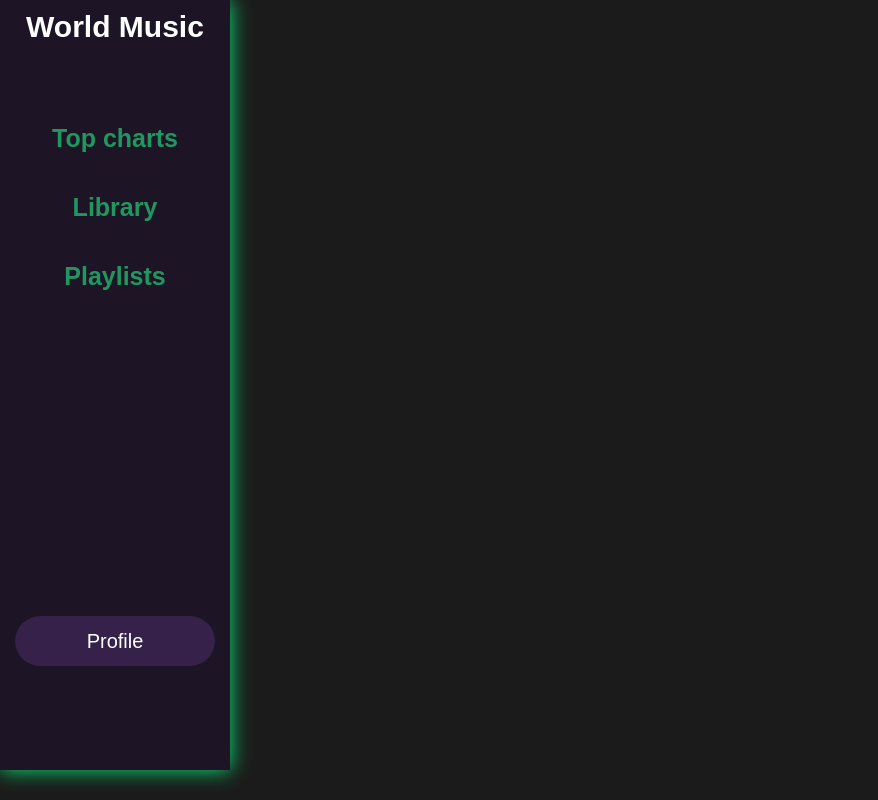
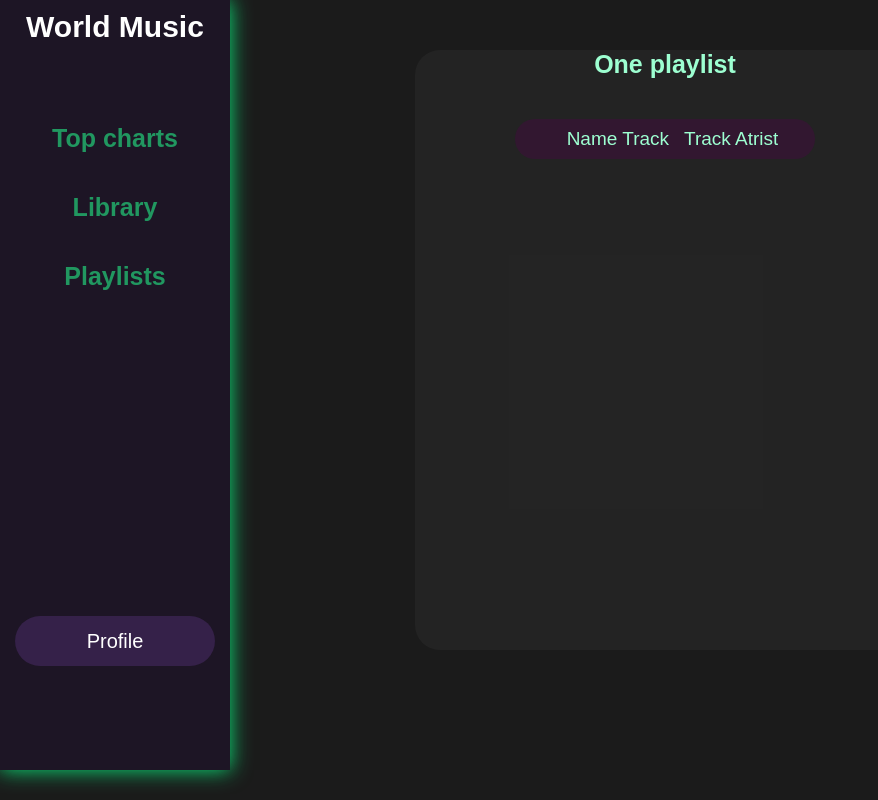
Before and after one commit to Weronnip/World-music, a React (Vite) app in the folder src/main/resources/static/frontend/: page / in a window 1280 px wide. Shown: the whole page, without its empty margins (0-878 px from the left). Built offline with nearby package versions, Linux system fonts and the light colour scheme; a web font is replaced by a local one.

Commit message:
add block playlist:

```diff
--- a/src/main/resources/static/frontend/src/View/Home.jsx
+++ b/src/main/resources/static/frontend/src/View/Home.jsx
@@ -4,7 +4,17 @@ function Home() {
     return(
 
         <div className="section">
-
+            <div className="wrappers">
+                <div className="playlist">
+                    <div className="name-block">One playlist</div>
+                    <div className="track-list">
+                        <div className="information-track">
+                            <div className="name-track">Name Track</div>
+                            <div className="artist-track">Track Atrist</div>
+                        </div>
+                    </div>
+                </div>
+            </div>
         </div>
     );
 }
--- a/src/main/resources/static/frontend/src/View/css/Home.css
+++ b/src/main/resources/static/frontend/src/View/css/Home.css
@@ -1,6 +1,7 @@
 @import url('https://fonts.googleapis.com/css2?family=Kodchasan:wght@200&display=swap');
 
-* {
+body {
+  background-color: #1b1b1b;
   width: 100% auto;
   height: 100% auto;
   padding: 0;
@@ -12,10 +13,6 @@
   overflow-x: hidden;
 }
 
-body {
-  background-color: #1b1b1b;
-}
-
 ::-webkit-scrollbar {
     width: 0px;
     background: transparent;
@@ -25,14 +22,53 @@ body {
     background: #FF0000;
 }
 
-.section{
-  position: relative;
+.section {
   display: flex;
   justify-content: center;
-  height: 100% auto;
-  top: 0;
-  left: 78px;
-  width: calc(100% - 78px);
-  transition: all 0.5s ease;
-  z-index: 2;
 }
+
+.wrappers {
+  width: 600px;
+  height: 600px;
+  display: flex;
+  margin-left: 150px;
+  margin-top: 50px;
+}
+
+.playlist {
+  background-color: #2c2c2c81;
+  border-radius: 25px;
+  width: 500px;
+  text-align: center;
+}
+
+.name-block {
+  text-align: center;
+  color: #9dffd1;
+  font-size: 25px;
+  font-weight: 600;
+}
+
+.track-list {
+  padding-top: 40px;
+  text-align: center;
+  display: flex;
+  justify-content: center;
+}
+
+.information-track {
+  background-color: #420c3e81;
+  border-radius: 25px;
+  display: flex;
+  align-items: center;
+  flex-direction: row;
+  justify-content: center;
+  width: 300px;
+  height: 40px;
+}
+
+.name-track, .artist-track {
+  color: #9dffd1;
+  font-size: 19px;
+  padding-left: 15px;
+}
--- a/src/main/resources/static/frontend/src/components/Layout.jsx
+++ b/src/main/resources/static/frontend/src/components/Layout.jsx
@@ -1,5 +1,5 @@
 import { Outlet } from 'react-router-dom'
-import './css/Layout.css'
+import './Layout.css'
 
 function Layout() {
     return(
```
Also changed, not shown: src/main/resources/static/frontend/src/components/Layout.css (renamed from src/main/resources/static/frontend/src/components/css/Layout.css). Lines whose indentation alone changed are shown as unchanged.
